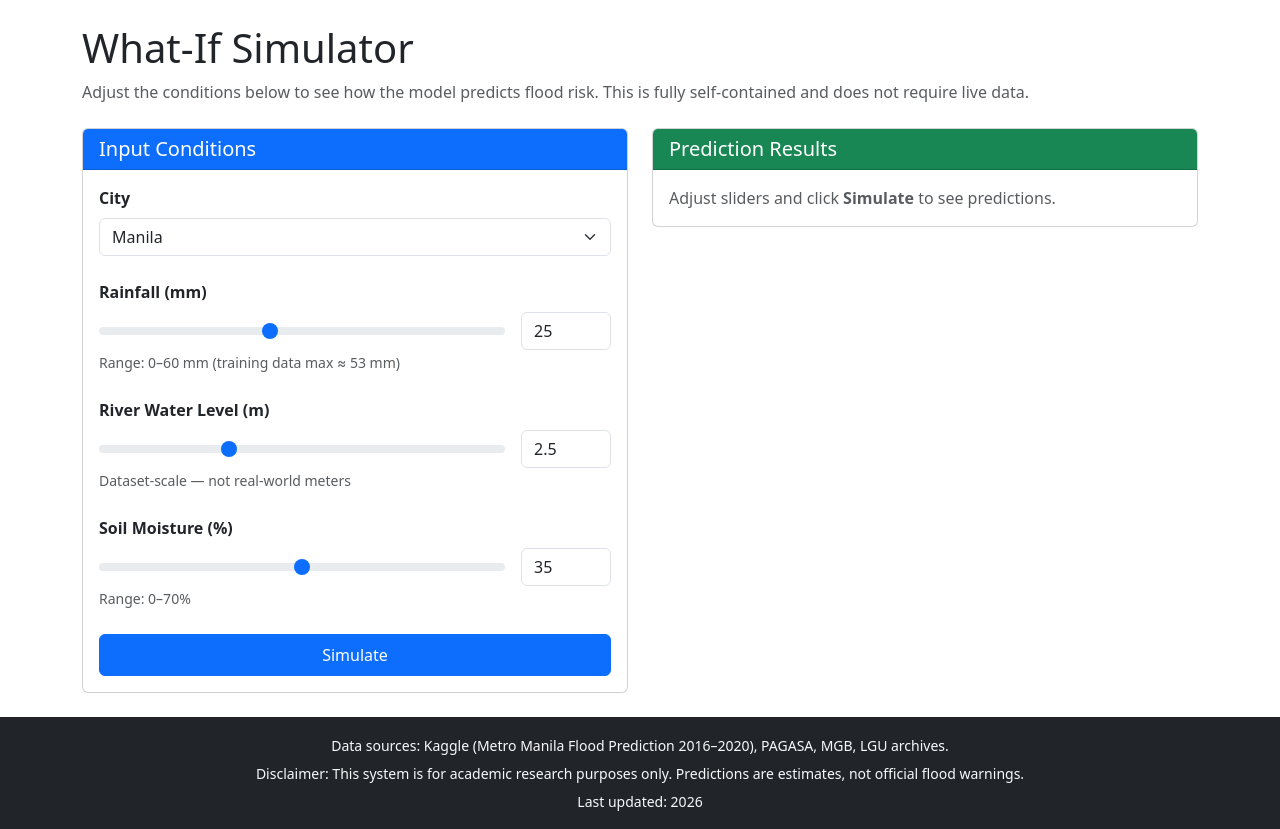
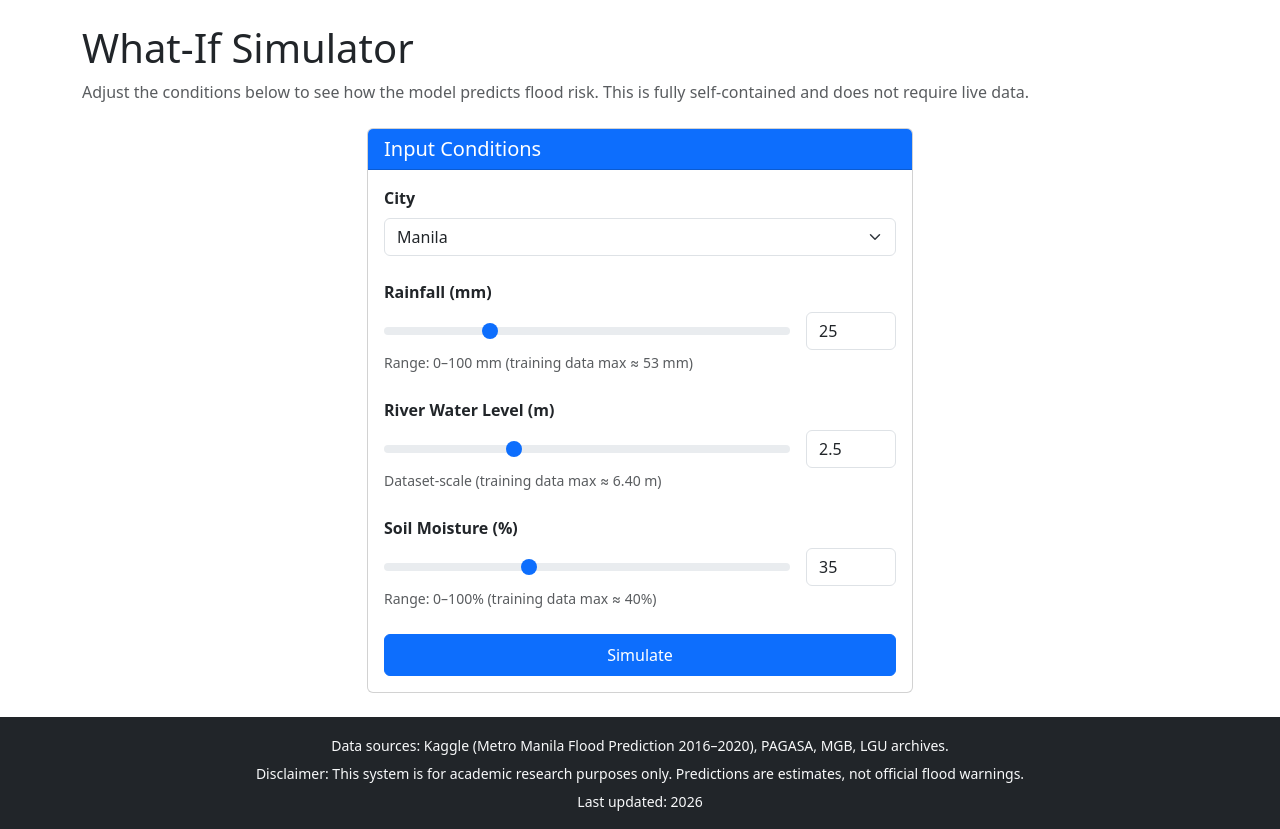
Before and after one commit to redkyladenise/flood-risk-system, a Flask app: page /simulator in a window 1280 px wide. Shown: the part 56-885 px from the top of the page. Run offline with Flask 3, Linux system fonts and the light colour scheme; parts of the project's set-up code (start-up, migrations or seed data) failed here and were passed over.

Commit message:
Update Simulator UI and Phase 2 feature order

```diff
--- a/app/routes.py
+++ b/app/routes.py
@@ -1,4 +1,5 @@
 import numpy as np
+import pandas as pd
 from flask import Blueprint, render_template, request, jsonify
 from app import model_loader
 
@@ -42,12 +43,12 @@ def api_simulate():
     # soil_moisture = float(data.get("soil_moisture", 0))
     # city = data.get("city", "Manila")
 
-    # ------Future notes: verify max values
+    # =====Future NOTE: verify max values====
     try:
         rainfall = float(data.get("rainfall", 0))
     except (TypeError, ValueError):
         rainfall = 0.0
-    rainfall = max(0.0, min(60.0, rainfall))
+    rainfall = max(0.0, min(100.0, rainfall))
 
     try:
         river_level = float(data.get("river_level", 0))
@@ -59,17 +60,11 @@ def api_simulate():
         soil_moisture = float(data.get("soil_moisture", 0))
     except (TypeError, ValueError):
         soil_moisture = 0.0
-    soil_moisture = max(0.0, min(70.0, soil_moisture))
+    soil_moisture = max(0.0, min(100.0, soil_moisture))
 
     city = data.get("city", "Manila")
     if city not in ["Manila", "Marikina", "Pasig", "Quezon City"]:
         city = "Manila"
-
-    # Build the feature vector in the exact order the models expect
-    # Feature order: WaterLevel_m, SoilMoisture_pct, Elevation_m,
-    #                Location_Manila, Location_Marikina, Location_Pasig,
-    #                Location_Quezon City, Rainfall_mm
-    # (Rainfall is last since it was added after the others in cart_features)
 
     city_dummies = {
         "Manila": [1, 0, 0, 0],
@@ -89,6 +84,7 @@ def api_simulate():
     dummies = city_dummies.get(city, [1, 0, 0, 0])
 
     features = [
+        rainfall,
         river_level,
         soil_moisture,
         elevation,
@@ -96,11 +92,12 @@ def api_simulate():
         dummies[1],
         dummies[2],
         dummies[3],
-        # =================================
-        # PHASE 2 (future): add Rainfall_mm
     ]
 
-    X = np.array([features])
+    X = pd.DataFrame([features], columns=[
+        "Rainfall_mm", "WaterLevel_m", "SoilMoisture_pct", "Elevation_m",
+        "Location_Manila", "Location_Marikina", "Location_Pasig", "Location_Quezon City"
+    ])
 
     # run predictions
     predicted_depth = float(model_loader.regressor.predict(X)[0])
--- a/app/static/js/simulator.js
+++ b/app/static/js/simulator.js
@@ -1,4 +1,4 @@
-// Wait for the page to fully load before running any code
+// wait for the page to fully load before running any code
 document.addEventListener("DOMContentLoaded", function () {
 
     // Get references to all the elements we need
@@ -10,18 +10,16 @@ document.addEventListener("DOMContentLoaded", function () {
     const riverInput = document.getElementById("riverInput");
     const soilInput = document.getElementById("soilInput");
     const simulateBtn = document.getElementById("simulateBtn");
-    const resultsPlaceholder = document.getElementById("resultsPlaceholder");
-    const resultsContent = document.getElementById("resultsContent");
+
+    const resultsPanel = document.getElementById("resultsPanel");
+    const simulatorRow = document.getElementById("simulatorRow");
     const riskLevelResult = document.getElementById("riskLevelResult");
     const confidenceResult = document.getElementById("confidenceResult");
     const depthResult = document.getElementById("depthResult");
     const probabilityBreakdown = document.getElementById("probabilityBreakdown");
 
-    // ============================================================
-    // Sync sliders and numeric inputs (both directions)
-    // ============================================================
+    // -- sync sliders and numeric inputs (both directions) ---
 
-    // Rainfall: slider -> input, and input -> slider
     rainfallSlider.addEventListener("input", function () {
         rainfallInput.value = rainfallSlider.value;
     });
@@ -30,11 +28,18 @@ document.addEventListener("DOMContentLoaded", function () {
         let val = parseFloat(rainfallInput.value);
         if (isNaN(val)) val = 0;
         if (val < 0) val = 0;
-        if (val > 60) val = 60;
+        if (val > 100) val = 100;
         rainfallSlider.value = val;
     });
 
-    // River Level: slider -> input, and input -> slider
+    rainfallInput.addEventListener("blur", function () {
+        let val = parseFloat(rainfallInput.value);
+        if (isNaN(val) || val < 0) val = 0;
+        if (val > 60) val = 60;
+        rainfallInput.value = val;
+        rainfallSlider.value = val;
+    });
+
     riverSlider.addEventListener("input", function () {
         riverInput.value = riverSlider.value;
     });
@@ -47,7 +52,14 @@ document.addEventListener("DOMContentLoaded", function () {
         riverSlider.value = val;
     });
 
-    // Soil Moisture: slider -> input, and input -> slider
+    riverInput.addEventListener("blur", function () {
+        let val = parseFloat(riverInput.value);
+        if (isNaN(val) || val < 0) val = 0;
+        if (val > 8) val = 8;
+        riverInput.value = val;
+        riverSlider.value = val;
+    });
+
     soilSlider.addEventListener("input", function () {
         soilInput.value = soilSlider.value;
     });
@@ -56,14 +68,20 @@ document.addEventListener("DOMContentLoaded", function () {
         let val = parseFloat(soilInput.value);
         if (isNaN(val)) val = 0;
         if (val < 0) val = 0;
-        if (val > 70) val = 70;
+        if (val > 100) val = 100;
         soilSlider.value = val;
     });
 
-    // Simulate button click handler
+    soilInput.addEventListener("blur", function () {
+        let val = parseFloat(soilInput.value);
+        if (isNaN(val) || val < 0) val = 0;
+        if (val > 100) val = 100;
+        soilInput.value = val;
+        soilSlider.value = val;
+    });
+
+    // -- simulate button click handler ---
     simulateBtn.addEventListener("click", async function () {
-
-        // Gather current values
         const payload = {
             rainfall: parseFloat(rainfallInput.value),
             river_level: parseFloat(riverInput.value),
@@ -71,12 +89,10 @@ document.addEventListener("DOMContentLoaded", function () {
             city: citySelect.value
         };
 
-        // Disable button and show loading state
         simulateBtn.disabled = true;
         simulateBtn.textContent = "Running...";
 
         try {
-            // Send request to the API
             const response = await fetch("/api/simulate", {
                 method: "POST",
                 headers: {
@@ -91,12 +107,11 @@ document.addEventListener("DOMContentLoaded", function () {
 
             const data = await response.json();
 
-            // Update results
+            // update results
             riskLevelResult.textContent = data.risk_level;
             confidenceResult.textContent = data.confidence_pct + "%";
             depthResult.textContent = data.estimated_depth_m + " m";
 
-            // Build probability breakdown
             probabilityBreakdown.innerHTML = "";
             const sortedProbs = Object.entries(data.probabilities).sort((a, b) => b[1] - a[1]);
 
@@ -110,14 +125,15 @@ document.addEventListener("DOMContentLoaded", function () {
                 probabilityBreakdown.appendChild(row);
             });
 
-            // Show results, hide placeholder
-            resultsPlaceholder.style.display = "none";
-            resultsContent.style.display = "block";
+            // show results
+            resultsPanel.style.display = "block";
+            simulatorRow.classList.remove("justify-content-center");
+
 
         } catch (error) {
             alert("Error running simulation: " + error.message);
         } finally {
-            // Re-enable button
+            // re-enable button
             simulateBtn.disabled = false;
             simulateBtn.textContent = "Simulate";
         }
--- a/app/templates/simulator.html
+++ b/app/templates/simulator.html
@@ -1,16 +1,15 @@
 {% extends "base.html" %}
 
 {% block title %}Simulator | Flood Risk Assessment System{% endblock %}
-
 {% block content %}
 <h1>What-If Simulator</h1>
 <p class="text-muted">
     Adjust the conditions below to see how the model predicts flood risk. This is fully self-contained and does not require live data.
 </p>
 
-<div class="row mt-4">
+<div class="row mt-4 justify-content-center" id="simulatorRow">
     <!-- Input Panel -->
-    <div class="col-md-6">
+    <div class="col-md-6" id="inputPanel">
         <div class="card">
             <div class="card-header bg-primary text-white">
                 <h5 class="mb-0">Input Conditions</h5>
@@ -33,12 +32,12 @@
                     <label for="rainfallSlider" class="form-label fw-bold">Rainfall (mm)</label>
                     <div class="d-flex align-items-center gap-3">
                         <input type="range" class="form-range flex-grow-1" id="rainfallSlider"
-                               min="0" max="60" step="0.5" value="25">
+                               min="0" max="100" step="0.5" value="25">
                         <input type="number" class="form-control" id="rainfallInput"
-                               min="0" max="60" step="0.5" value="25"
+                               min="0" max="100" step="0.5" value="25"
                                style="width: 90px;">
                     </div>
-                    <small class="text-muted">Range: 0–60 mm (training data max ≈ 53 mm)</small>
+                    <small class="text-muted">Range: 0–100 mm (training data max ≈ 53 mm)</small>
                 </div>
 
                 <!-- River Level Slider + Numeric Input -->
@@ -51,7 +50,7 @@
                                min="0" max="8" step="0.1" value="2.5"
                                style="width: 90px;">
                     </div>
-                    <small class="text-muted">Dataset-scale — not real-world meters</small>
+                    <small class="text-muted">Dataset-scale (training data max ≈ 6.40 m)</small>
                 </div>
 
                 <!-- Soil Moisture Slider + Numeric Input -->
@@ -59,12 +58,12 @@
                     <label for="soilSlider" class="form-label fw-bold">Soil Moisture (%)</label>
                     <div class="d-flex align-items-center gap-3">
                         <input type="range" class="form-range flex-grow-1" id="soilSlider"
-                               min="0" max="70" step="1" value="35">
+                               min="0" max="100" step="1" value="35">
                         <input type="number" class="form-control" id="soilInput"
-                               min="0" max="70" step="1" value="35"
+                               min="0" max="100" step="1" value="35"
                                style="width: 90px;">
                     </div>
-                    <small class="text-muted">Range: 0–70%</small>
+                    <small class="text-muted">Range: 0–100% (training data max ≈ 40%)</small>
                 </div>
 
                 <!-- Simulate Button -->
@@ -75,18 +74,14 @@
         </div>
     </div>
 
-    <!-- Results Panel -->
-    <div class="col-md-6">
+    <!-- Results Panel (hidden until Simulate clicked) -->
+    <div class="col-md-6" id="resultsPanel" style="display: none;">
         <div class="card">
             <div class="card-header bg-success text-white">
                 <h5 class="mb-0">Prediction Results</h5>
             </div>
             <div class="card-body">
-                <div id="resultsPlaceholder" class="text-muted">
-                    <p class="mb-0">Adjust sliders and click <strong>Simulate</strong> to see predictions.</p>
-                </div>
-
-                <div id="resultsContent" style="display: none;">
+                <div id="resultsContent">
                     <div class="row text-center mb-3">
                         <div class="col-6">
                             <div class="p-3 border rounded">
```
